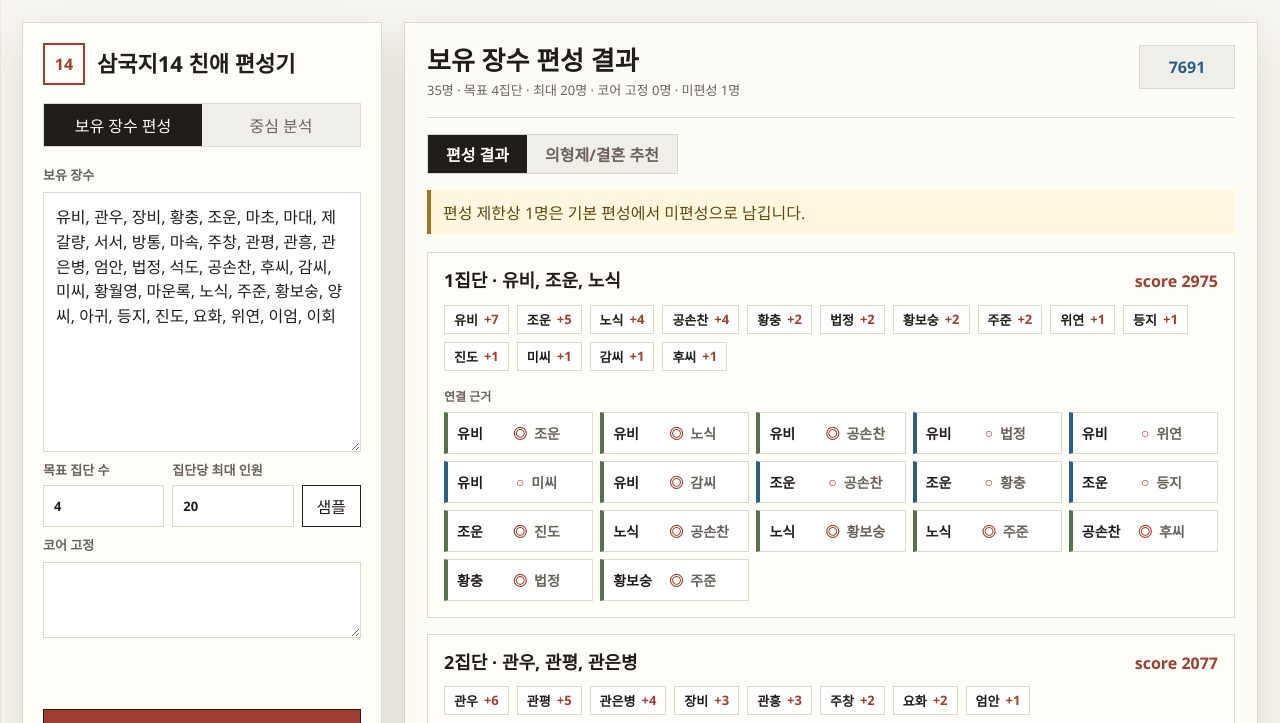
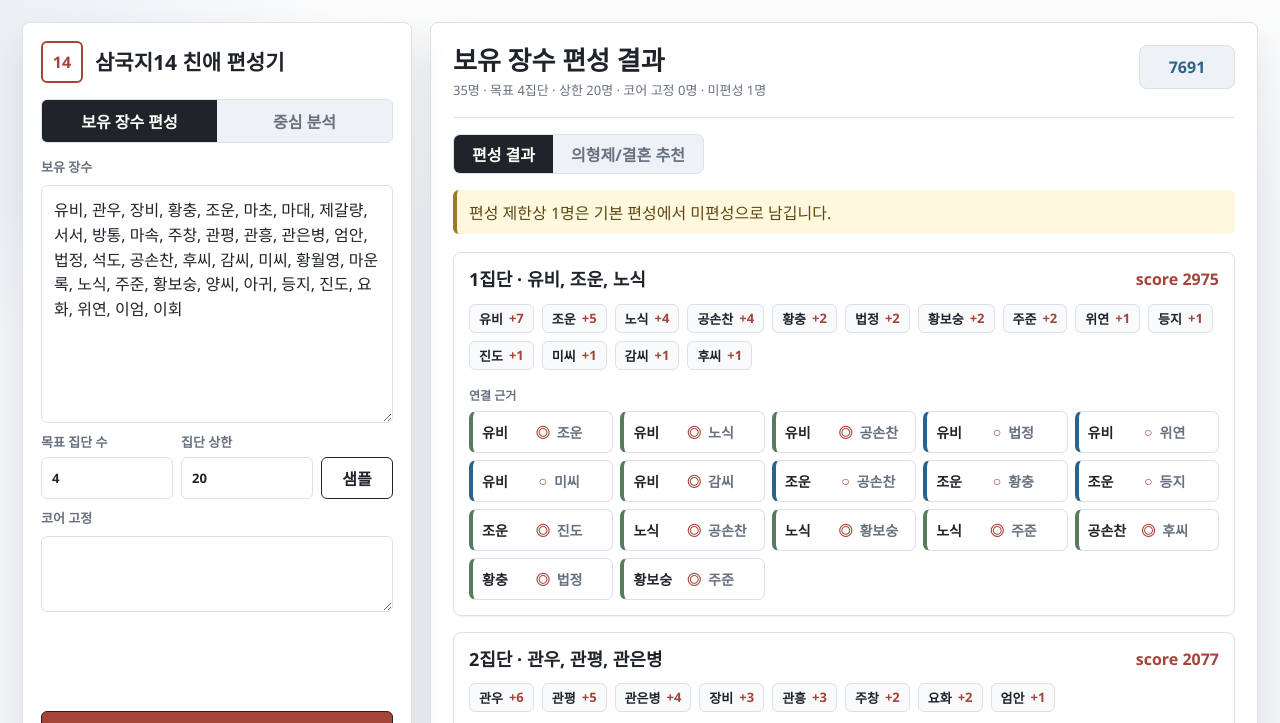
Before and after one commit to seraveist/SAN14-Affinity, a plain HTML site: page docs/index.html in a window 1280 px wide. Both pictures are taken after a click on the button "샘플". Shown: the top 723 px of the page. Drawn offline with Linux system fonts and the light colour scheme.

Commit message:
Polish planner UI labels

```diff
--- a/docs/app.js
+++ b/docs/app.js
@@ -173,7 +173,7 @@
     const rawMaxSize = Number(els.maxSize.value);
     const maxSize = clampInteger(rawMaxSize, MIN_GROUP_SIZE, MAX_GROUP_SIZE, rosterLimitValues.maxSize);
     if (Number.isFinite(rawMaxSize) && Math.round(rawMaxSize) !== maxSize) {
-      warnings.push(`집단당 최대 인원은 ${MIN_GROUP_SIZE}~${MAX_GROUP_SIZE} 범위로 조정됩니다.`);
+      warnings.push(`집단 상한은 ${MIN_GROUP_SIZE}~${MAX_GROUP_SIZE} 범위로 조정됩니다.`);
     }
 
     const minCount = Math.max(1, minTargetCount);
@@ -2897,7 +2897,7 @@
       els.scoreBadge.textContent = `${oathRecommendations.length}건`;
     } else {
       els.resultTitle.textContent = "보유 장수 편성 결과";
-      els.resultMeta.textContent = `${ids.length}명 · 목표 ${planOptions.targetCount}집단 · 최대 ${planOptions.maxSize}명 · 코어 고정 ${fixedCoreIds.length}명 · 미편성 ${unassigned.length}명`;
+      els.resultMeta.textContent = `${ids.length}명 · 목표 ${planOptions.targetCount}집단 · 상한 ${planOptions.maxSize}명 · 코어 고정 ${fixedCoreIds.length}명 · 미편성 ${unassigned.length}명`;
       els.scoreBadge.textContent = `${Math.round(total)}`;
     }
   }
--- a/docs/index.html
+++ b/docs/index.html
@@ -4,7 +4,7 @@
     <meta charset="utf-8" />
     <meta name="viewport" content="width=device-width, initial-scale=1" />
     <title>삼국지14 친애 편성기</title>
-    <link rel="stylesheet" href="./styles.css?v=20260531-v12" />
+    <link rel="stylesheet" href="./styles.css?v=20260531-v13" />
   </head>
   <body>
     <main class="app-shell">
@@ -30,7 +30,7 @@
               <input id="groupCount" type="number" min="1" value="4" />
             </label>
             <label class="limit-field" for="maxSize">
-              <span>집단당 최대 인원</span>
+              <span>집단 상한</span>
               <input id="maxSize" type="number" min="3" max="30" value="20" />
             </label>
             <button id="sampleRoster" class="ghost-button" type="button">샘플</button>
@@ -103,6 +103,6 @@
     </template>
 
     <script src="./data.js?v=20260531-v12"></script>
-    <script src="./app.js?v=20260531-v16"></script>
+    <script src="./app.js?v=20260531-v17"></script>
   </body>
 </html>
--- a/docs/styles.css
+++ b/docs/styles.css
@@ -1,16 +1,18 @@
 :root {
   color-scheme: light;
-  --paper: #f7f5ef;
-  --ink: #211d1a;
-  --muted: #6b6259;
-  --line: #ded7cb;
-  --panel: #fffdf8;
-  --panel-2: #f0eee8;
-  --red: #9f3f32;
-  --blue: #2b5f88;
-  --green: #55724c;
-  --gold: #9d741b;
-  --shadow: 0 18px 42px rgba(43, 37, 29, 0.13);
+  --paper: #f4f6f8;
+  --ink: #1f242b;
+  --muted: #687180;
+  --line: #dbe1ea;
+  --panel: #ffffff;
+  --panel-2: #eef2f6;
+  --panel-3: #f8fafc;
+  --red: #a54438;
+  --blue: #2c638a;
+  --green: #557c5b;
+  --gold: #9d7924;
+  --shadow: 0 20px 42px rgba(28, 35, 45, 0.1);
+  --soft-shadow: 0 1px 2px rgba(28, 35, 45, 0.06);
 }
 
 * {
@@ -21,8 +23,8 @@ body {
   margin: 0;
   min-height: 100vh;
   background:
-    linear-gradient(90deg, rgba(159, 63, 50, 0.08) 0 1px, transparent 1px 80px),
-    linear-gradient(0deg, rgba(43, 95, 136, 0.06) 0 1px, transparent 1px 80px),
+    radial-gradient(circle at top left, rgba(44, 99, 138, 0.08), transparent 340px),
+    linear-gradient(180deg, rgba(255, 255, 255, 0.72), transparent 220px),
     var(--paper);
   color: var(--ink);
   font-family:
@@ -42,8 +44,8 @@ textarea {
 
 .app-shell {
   display: grid;
-  grid-template-columns: minmax(300px, 360px) minmax(0, 1fr);
-  gap: 22px;
+  grid-template-columns: minmax(330px, 390px) minmax(0, 1fr);
+  gap: 18px;
   width: min(1480px, 100%);
   min-height: 100vh;
   margin: 0 auto;
@@ -53,7 +55,8 @@ textarea {
 .control-pane,
 .result-pane {
   border: 1px solid var(--line);
-  background: rgba(255, 253, 248, 0.94);
+  border-radius: 8px;
+  background: rgba(255, 255, 255, 0.96);
   box-shadow: var(--shadow);
 }
 
@@ -63,8 +66,8 @@ textarea {
   height: calc(100vh - 44px);
   display: flex;
   flex-direction: column;
-  gap: 18px;
-  padding: 20px;
+  gap: 14px;
+  padding: 18px;
   overflow: auto;
 }
 
@@ -77,6 +80,7 @@ textarea {
   display: flex;
   align-items: center;
   gap: 12px;
+  padding-bottom: 2px;
 }
 
 .brand-mark {
@@ -85,6 +89,7 @@ textarea {
   width: 42px;
   height: 42px;
   border: 2px solid var(--red);
+  border-radius: 6px;
   color: var(--red);
   font-weight: 800;
 }
@@ -97,7 +102,7 @@ p {
 }
 
 h1 {
-  font-size: 22px;
+  font-size: 21px;
   line-height: 1.15;
 }
 
@@ -112,7 +117,9 @@ h1 {
   display: grid;
   grid-template-columns: 1fr 1fr;
   border: 1px solid var(--line);
+  border-radius: 6px;
   background: var(--panel-2);
+  overflow: hidden;
 }
 
 .segment {
@@ -121,6 +128,7 @@ h1 {
   background: transparent;
   color: var(--muted);
   cursor: pointer;
+  font-weight: 800;
 }
 
 .segment.active {
@@ -130,7 +138,7 @@ h1 {
 
 .form-section {
   display: grid;
-  gap: 8px;
+  gap: 9px;
 }
 
 .hidden {
@@ -148,21 +156,21 @@ input,
 select {
   width: 100%;
   border: 1px solid var(--line);
-  border-radius: 0;
+  border-radius: 6px;
   background: #fff;
   color: var(--ink);
   outline: none;
 }
 
 textarea {
-  min-height: 260px;
+  min-height: 238px;
   padding: 12px;
   line-height: 1.55;
   resize: vertical;
 }
 
 .compact-textarea {
-  min-height: 76px;
+  min-height: 72px;
 }
 
 input,
@@ -187,7 +195,7 @@ select:focus {
 
 .roster-limits {
   display: grid;
-  grid-template-columns: minmax(0, 1fr) minmax(0, 1fr) auto;
+  grid-template-columns: minmax(0, 1fr) minmax(0, 1fr) 72px;
   align-items: end;
   gap: 8px;
 }
@@ -209,6 +217,7 @@ select:focus {
   overflow-y: auto;
   padding: 0;
   border: 1px solid var(--line);
+  border-radius: 8px;
   background: var(--panel-2);
 }
 
@@ -253,14 +262,21 @@ select:focus {
 .ghost-button,
 .run-button {
   border: 1px solid var(--ink);
+  border-radius: 6px;
   cursor: pointer;
+  transition:
+    background 0.15s ease,
+    border-color 0.15s ease,
+    color 0.15s ease,
+    transform 0.15s ease;
 }
 
 .ghost-button {
   height: 42px;
-  padding: 0 14px;
+  padding: 0 12px;
   background: #fff;
   color: var(--ink);
+  font-weight: 800;
 }
 
 .run-button {
@@ -269,6 +285,17 @@ select:focus {
   background: var(--red);
   color: #fff;
   font-weight: 800;
+}
+
+.ghost-button:hover,
+.recommendation-filter:hover {
+  border-color: var(--blue);
+  color: var(--blue);
+}
+
+.run-button:hover {
+  background: #8f3329;
+  transform: translateY(-1px);
 }
 
 .result-header {
@@ -289,6 +316,7 @@ h2 {
   min-width: 96px;
   padding: 10px 12px;
   border: 1px solid var(--line);
+  border-radius: 8px;
   background: var(--panel-2);
   color: var(--blue);
   text-align: center;
@@ -300,7 +328,9 @@ h2 {
   grid-template-columns: auto auto;
   margin-top: 16px;
   border: 1px solid var(--line);
+  border-radius: 7px;
   background: var(--panel-2);
+  overflow: hidden;
 }
 
 .result-tab {
@@ -310,7 +340,7 @@ h2 {
   background: transparent;
   color: var(--muted);
   cursor: pointer;
-  font-weight: 700;
+  font-weight: 800;
 }
 
 .result-tab.active {
@@ -332,16 +362,24 @@ h2 {
   min-height: 30px;
   padding: 4px 9px;
   border: 1px solid var(--line);
-  background: #fff;
+  border-radius: 6px;
+  background: var(--panel);
   color: var(--ink);
   font-size: 13px;
   font-weight: 800;
+  cursor: pointer;
 }
 
 .recommendation-filter input {
   width: auto;
   height: auto;
   margin: 0;
+  accent-color: var(--red);
+}
+
+.recommendation-filter:has(input:not(:checked)) {
+  background: var(--panel-2);
+  color: var(--muted);
 }
 
 .warnings {
@@ -352,6 +390,7 @@ h2 {
 
 .warning {
   border-left: 4px solid var(--gold);
+  border-radius: 6px;
   background: #fff8df;
   padding: 10px 12px;
   color: #5f4712;
@@ -365,15 +404,21 @@ h2 {
 
 .group-card {
   border: 1px solid var(--line);
+  border-radius: 8px;
   background: var(--panel);
-  padding: 16px;
+  padding: 15px;
+  box-shadow: var(--soft-shadow);
 }
 
 .group-top {
   display: flex;
   justify-content: space-between;
   gap: 14px;
-  align-items: baseline;
+  align-items: flex-start;
+}
+
+.group-top h3 {
+  min-width: 0;
 }
 
 h3 {
@@ -401,7 +446,8 @@ h3 {
   min-height: 28px;
   padding: 4px 9px;
   border: 1px solid var(--line);
-  background: #fff;
+  border-radius: 6px;
+  background: var(--panel-3);
   color: var(--ink);
   font-size: 13px;
   font-weight: 700;
@@ -430,7 +476,8 @@ h3 {
 
 .relation-line {
   padding: 7px 9px;
-  background: #f7f5ef;
+  border-radius: 6px;
+  background: var(--panel-3);
   border-left: 3px solid var(--blue);
 }
 
@@ -440,6 +487,7 @@ h3 {
   overscroll-behavior: contain;
   padding: 10px;
   border: 1px solid var(--line);
+  border-radius: 8px;
   background: #fff;
   align-content: start;
 }
@@ -470,6 +518,7 @@ h3 {
   padding: 8px 9px;
   border: 1px solid var(--line);
   border-left: 4px solid var(--blue);
+  border-radius: 7px;
   background: #fff;
 }
 
@@ -518,6 +567,7 @@ h3 {
 .rec-line {
   padding: 8px 10px;
   border: 1px solid var(--line);
+  border-radius: 6px;
   background: #fff;
 }
 
@@ -533,6 +583,7 @@ h3 {
   min-height: 28px;
   padding: 4px 9px;
   border: 1px solid var(--line);
+  border-radius: 6px;
   background: #fff;
   color: var(--ink);
   font-size: 13px;
@@ -547,7 +598,8 @@ h3 {
 
 .formation-preview-card {
   border: 1px solid var(--line);
-  background: #fffdf8;
+  border-radius: 8px;
+  background: var(--panel-3);
   padding: 12px;
 }
 
@@ -563,9 +615,10 @@ h3 {
 
 .empty-state {
   border: 1px dashed var(--line);
+  border-radius: 8px;
   padding: 22px;
   color: var(--muted);
-  background: rgba(255, 253, 248, 0.8);
+  background: rgba(255, 255, 255, 0.72);
 }
 
 @media (max-width: 900px) {
@@ -582,4 +635,12 @@ h3 {
   .result-header {
     display: grid;
   }
+
+  .roster-limits {
+    grid-template-columns: 1fr 1fr;
+  }
+
+  .ghost-button {
+    grid-column: 1 / -1;
+  }
 }
```
Also changed, not shown: 2 other files.
